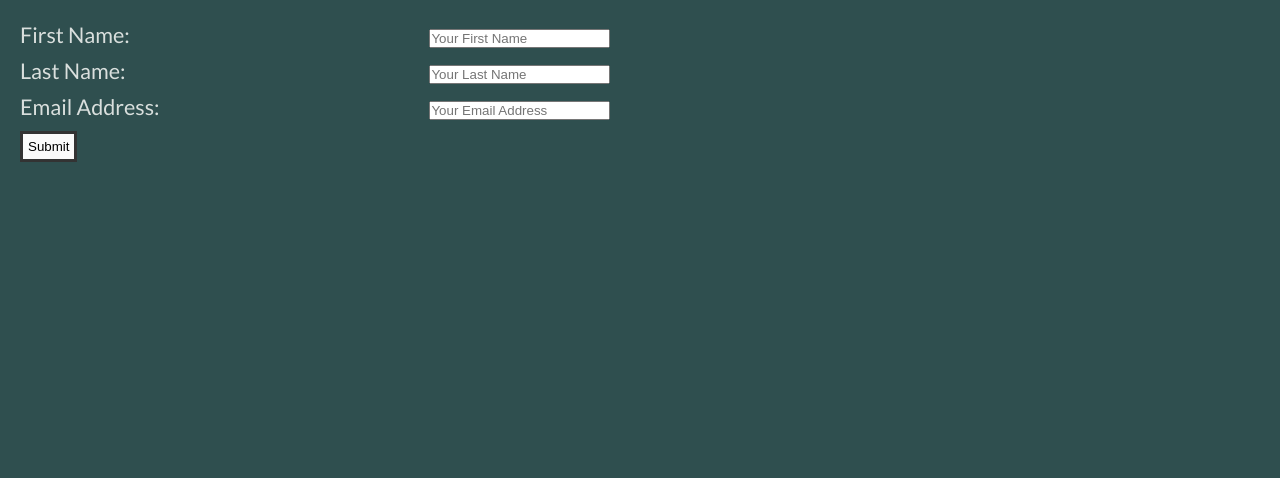
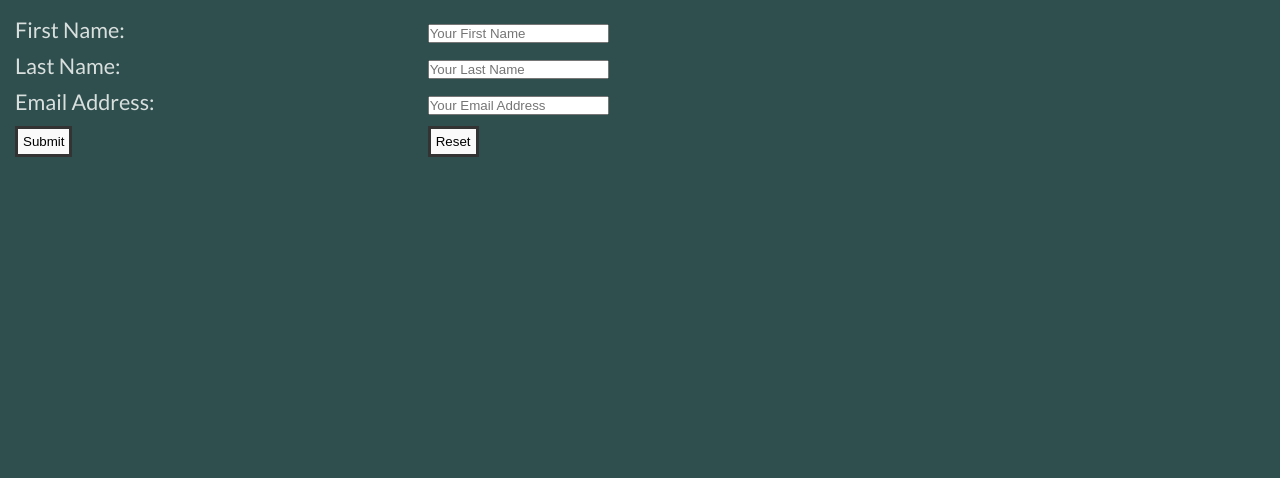
Before and after one commit to YDub12/project-one-final, a plain HTML site: page contact.html in a window 1280 px wide. Shown: the part 250-728 px from the top of the page. Drawn offline with Linux system fonts and the light colour scheme.

Commit message:
update file names to standardise

```diff
--- a/assets/css/style.css
+++ b/assets/css/style.css
@@ -59,7 +59,7 @@ nav {
 main {
     flex: 1 0 auto;
     background-color: darkslategray;
-    padding: 10px;
+    padding: 5px;
 }
 /* sets hero image and cover text */
 #photo {
@@ -156,6 +156,11 @@ input[type=submit]{
     padding: 5px;
     border: 3px solid #333;
 }
+input[type=reset]{
+    background-color: #fafafa;
+    padding: 5px;
+    border: 3px solid #333;
+}
 /* sets the footer and ids for the bottom */
 footer {
     background-color: #333;
--- a/contact.html
+++ b/contact.html
@@ -40,18 +40,19 @@
                     <tbody>
                         <tr>
                             <td><label for="fname">First Name:</label></td>
-                            <td><input type="text" id="fname" name="fname" placeholder="Your First Name"></td>
+                            <td><input type="text" id="fname" name="fname" placeholder="Your First Name" required></td>
                         </tr>
                         <tr>
                             <td><label for="lname">Last Name:</label></td>
-                            <td><input type="text" id="lname" name="lname" placeholder="Your Last Name"></td>
+                            <td><input type="text" id="lname" name="lname" placeholder="Your Last Name" required></td>
                         </tr>
                         <tr>
                             <td><label for="email">Email Address:</label></td>
-                            <td><input type="email" name="email" id="email" placeholder="Your Email Address"></td>
+                            <td><input type="email" name="email" id="email" placeholder="Your Email Address" required></td>
                         </tr>
                         <tr>
                            <td><input type="submit" name="submit" id="submit" value="Submit"></td>
+                           <td><input type="reset" name="reset" id="reset" value ="Reset"></td>
                         </tr>
                     </tbody>
                 </table>
```
Also changed, not shown: aftermath.html (+1 -1 lines), battle.html (+1 -1 lines), index.html (+1 -1 lines), assets/images/death-of-paullus2.webp (renamed from assets/images/death-of-Paullus2.webp), assets/images/hannibal-barca-bust-from-capua-photo.webp (renamed from assets/images/Hannibal_Barca_bust_from_Capua_photo.webp), assets/images/soldiers-fighting-at-Cannae.webp (renamed from assets/images/Soldiers fighting at Cannae.webp).
